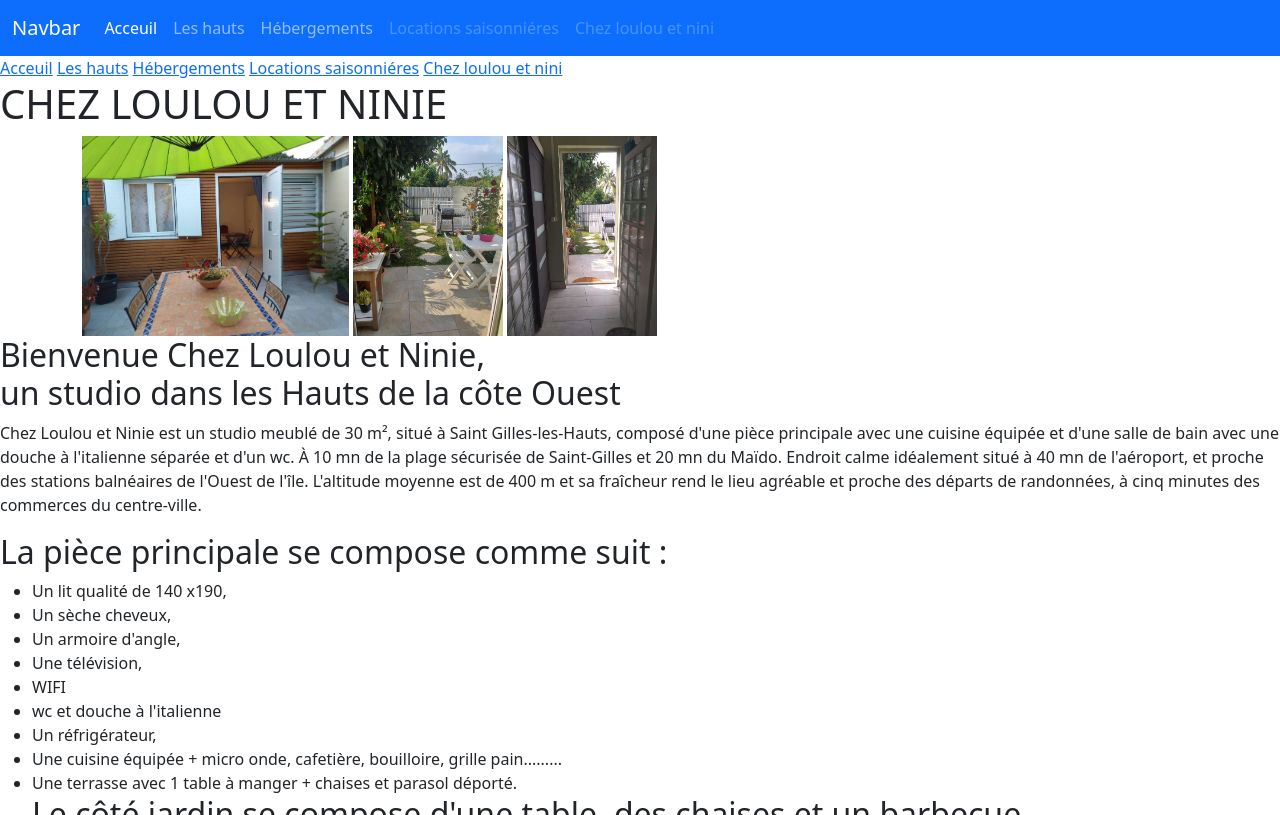
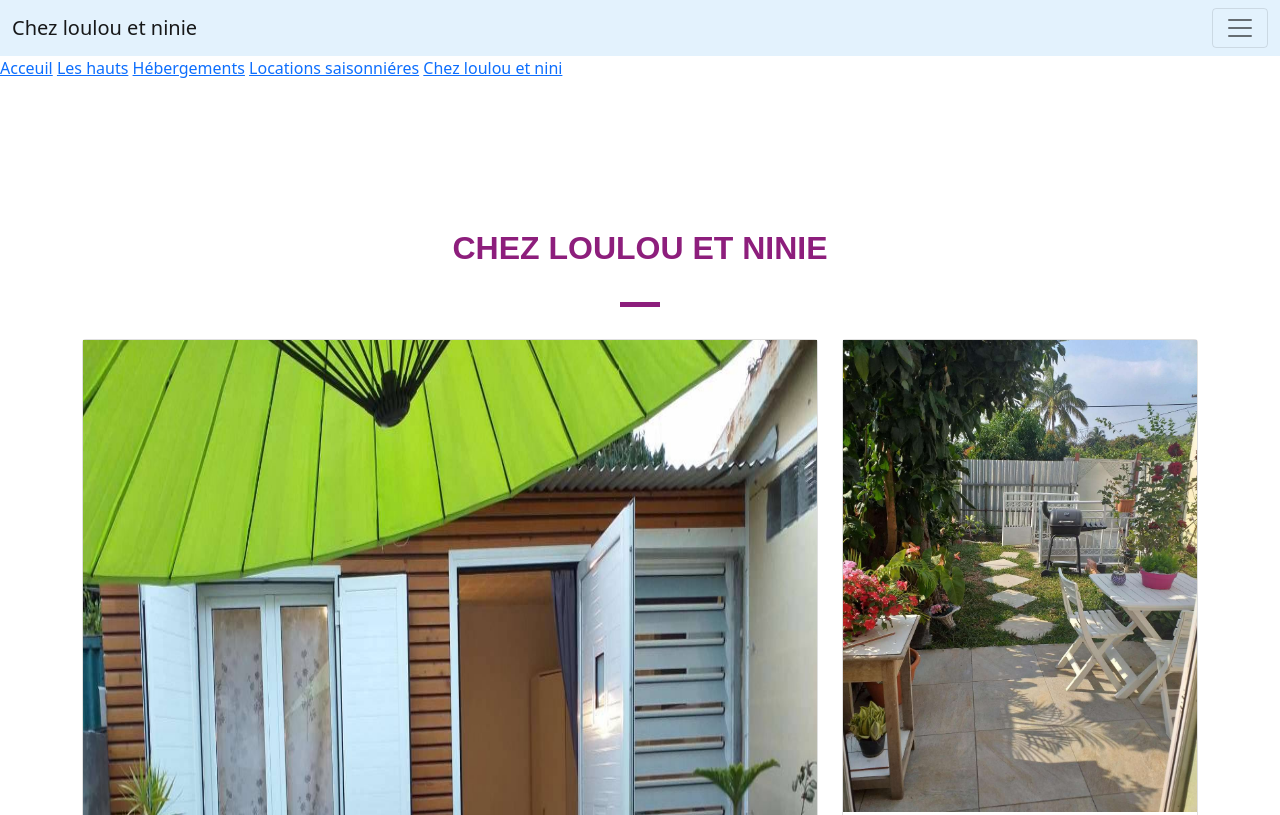
Before and after one commit to Dusty974/location, a plain HTML site: page index.html in a window 1280 px wide. Shown: the top 815 px of the page. Drawn offline with nearby package versions, Linux system fonts and the light colour scheme; files whose address does not match are found by name.

Commit message:
add section intro

```diff
--- a/index.html
+++ b/index.html
@@ -6,15 +6,15 @@
     <meta name="viewport" content="width=device-width">
     <title>chezloulouetninie</title>
     <link href="https://cdn.jsdelivr.net/npm/bootstrap@5.1.3/dist/css/bootstrap.min.css" rel="stylesheet" integrity="sha384-1BmE4kWBq78iYhFldvKuhfTAU6auU8tT94WrHftjDbrCEXSU1oBoqyl2QvZ6jIW3" crossorigin="anonymous">
-
+    <link href="./style.css" rel="stylesheet">
   </head>
 
 
   <body>
 
-    <nav class="navbar navbar-expand-lg navbar-dark bg-primary">
+    <nav class="navbar navbar-light" style="background-color: #e3f2fd;">
       <div class="container-fluid">
-        <a class="navbar-brand" href="#">Navbar</a>
+        <a class="navbar-brand" href="#">Chez loulou et ninie</a>
         <button class="navbar-toggler" type="button" data-bs-toggle="collapse" data-bs-target="#navbarNav" aria-controls="navbarNav" aria-expanded="false" aria-label="Toggle navigation">
           <span class="navbar-toggler-icon"></span>
         </button>
@@ -30,10 +30,10 @@
               <a class="nav-link" href="#">Hébergements</a>
             </li>
             <li class="nav-item">
-              <a class="nav-link disabled">Locations saisonniéres</a>
+              <a class="nav-link">Locations saisonniéres</a>
             </li>
             <li class="nav-item">
-              <a class="nav-link disabled">Chez loulou et nini</a>
+              <a class="nav-link">Chez loulou et nini</a>
             </li>
           </ul>
         </div>
@@ -53,30 +53,64 @@
 
   </nav>
 
-    <h1>CHEZ LOULOU ET NINIE</h1>
 
   <div class="container">
 
-    <div class="images">
-    <img src="C:\Users\cathe\Documents\évaluation\principal.jpg" alt="photo-principale" width:"300px" height="200px">
+    <h1 class="text-uppercase m-4 text-center title-blue" >CHEZ LOULOU ET NINIE</h1>
+    <div class="tiret-violet-milieu"></div>
 
-    <img src="C:\Users\cathe\Documents\évaluation\1.jpg" alt="photo-couloir" width:"300px" height="200px">
-    <img src="C:\Users\cathe\Documents\évaluation\2.jpg" alt="photo-jardin" width:"300px" height="200px">
+    <section class="intro">
+      <div class="row">
+
+          <div class="col-12 col-md-8">
+            <div class="card mb-3" style="width: 100%;">
+            <img src="principal.jpg" alt="photo-principale" style="width: 100%; height: 70rem;" >
             </div>
+          </div>
+
+
+
+            <div class="col-12 col-md-4">
+              <div class="card" style="width:100%;">
+                <img class="img-fluid  mb-3 " src="1.jpg" alt="photo-couloir" >
+
+              </div>
+
+
+              <div class="col-12 col-md-12">
+                <div class="card" style="width: 100%;">
+                <img class="img-fluid" src="2.jpg" alt="photo-jardin" >
+                </div>
+
+              </div>
+           </div>
+
+
+
+
 
 
       </div>
 
-  <div>
 
-    <h2>Bienvenue Chez Loulou et Ninie, <br>
-un studio dans les Hauts de la côte Ouest</h2>
+
+       <h2 class="text-uppercase m-4 text-center title-blue">Bienvenue Chez Loulou et Ninie
+           <span style="display-block">un studio dans les Hauts de la côte Ouest</span>
+      </h2>
             <p>
               Chez Loulou et Ninie est un studio meublé de 30 m²,  situé à Saint Gilles-les-Hauts, composé d'une pièce principale avec une cuisine équipée et d'une salle de bain avec une douche à l'italienne séparée et d'un wc.
 
               À 10 mn de la plage sécurisée de Saint-Gilles et 20 mn du Maïdo. Endroit calme idéalement situé à 40 mn de l'aéroport, et proche des stations balnéaires de l'Ouest de l'île. L'altitude moyenne est de 400 m et sa fraîcheur rend le lieu agréable et proche des départs de randonnées, à cinq minutes des commerces du centre-ville.</p>
-  </div>
 
+
+
+
+
+
+
+
+
+</section>
 
     <h2>La pièce principale se compose comme suit :</h2>
 <ul>
@@ -114,7 +148,7 @@ un studio dans les Hauts de la côte Ouest</h2>
     <p>Les départs se font les après-midi à partir de 15h (flexible)</p>
 
   </ul>
-
+</div>
   <iframe
   src="https://maps.google.com/maps?q=chemin%20ligne%20bertaut&t=&z=11&ie=UTF8&iwloc=&output=embed" frameborder="0" scrolling="no" marginheight="0" marginwidth="0"
   name="Mon Iframe"
@@ -123,5 +157,6 @@ un studio dans les Hauts de la côte Ouest</h2>
 </iframe>
 <script src="https://cdn.jsdelivr.net/npm/@popperjs/core@2.10.2/dist/umd/popper.min.js" integrity="sha384-7+zCNj/IqJ95wo16oMtfsKbZ9ccEh31eOz1HGyDuCQ6wgnyJNSYdrPa03rtR1zdB" crossorigin="anonymous"></script>
 <script src="https://cdn.jsdelivr.net/npm/bootstrap@5.1.3/dist/js/bootstrap.min.js" integrity="sha384-QJHtvGhmr9XOIpI6YVutG+2QOK9T+ZnN4kzFN1RtK3zEFEIsxhlmWl5/YESvpZ13" crossorigin="anonymous"></script>
+
 </body>
 </html>
--- /dev/null
+++ b/style.css
@@ -0,0 +1,24 @@
+.intro{
+  margin-top: 2rem;
+  margin-bottom: 4rem;
+
+
+}
+
+.title-blue{
+   font: 600 32px Arial,sans-serif;
+    color: #8d1e7c;
+
+    padding: 120px 0 0 0;
+    font-size: calc(1em + 1.25vw);
+    line-height: 1.5em;
+}
+
+
+.tiret-violet-milieu {
+  margin: 30px auto;
+  background-color: #8d1e7c;
+  width: 40px;
+  height: 5px;
+  display: block;
+}
```
Lines whose indentation alone changed are shown as unchanged.
